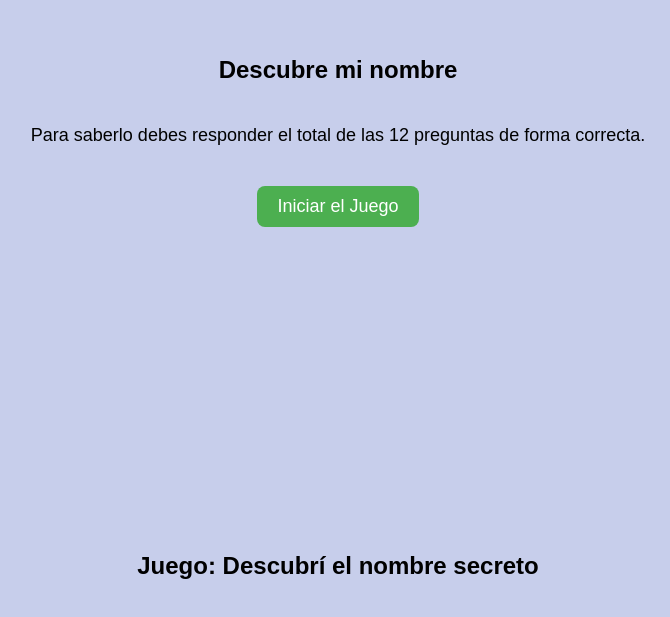
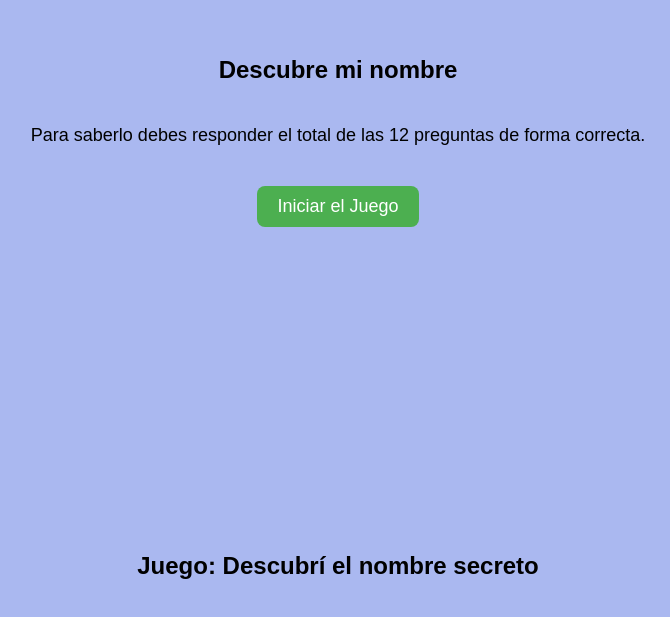
Before and after one commit to GuaSalazar/escape-room, a plain HTML site: page index.html in a window 1280 px wide. Shown: the part 297-914 px from the top of the page, without its empty margins (302-972 px from the left). Drawn offline with Linux system fonts and the light colour scheme.

Commit message:
Update 40.html

```diff
--- a/index.html
+++ b/index.html
@@ -7,7 +7,7 @@
     body {
       font-family: sans-serif;
       padding: 20px;
-      background: #c7ceeb;
+      background: #aab8f0;
       position: relative;
       font-size: 18px; /* Aumenta tamaño base */
       line-height: 1.6; /* Más espacio entre líneas */
```
